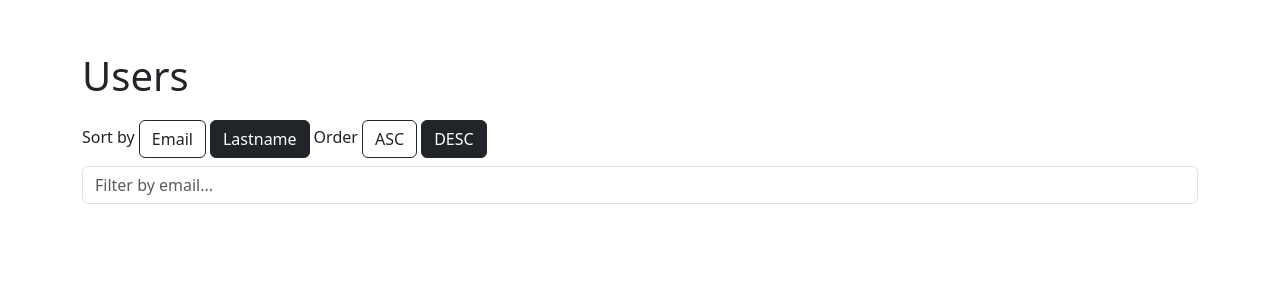
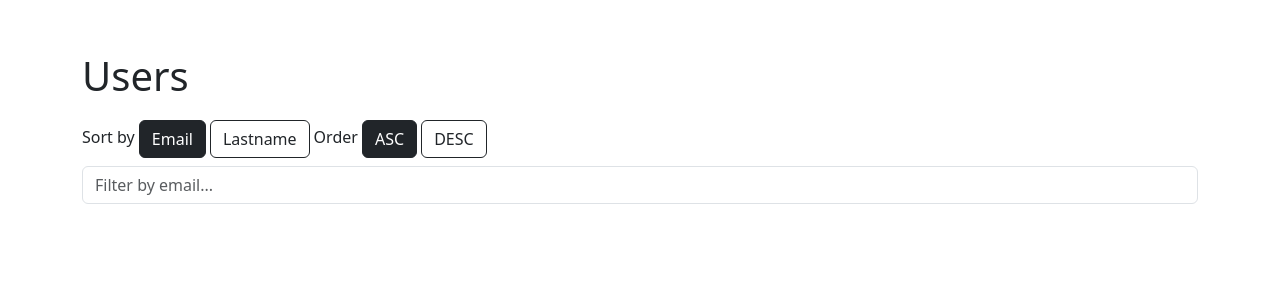
Before and after one commit to WolfgangTheDrug/Angular-Reactive-Components-Challenge, an Angular app: page / in a window 1280 px wide. Shown: the top 300 px of the page. Built offline with nearby package versions, Linux system fonts and the light colour scheme; no server answers.

Commit message:
Adding sorting functionalities to the user-list.service.ts file

```diff
--- a/src/app/filter-utility-component/filter-utility.component.html
+++ b/src/app/filter-utility-component/filter-utility.component.html
@@ -1,48 +1,42 @@
 <div class="py-1">
   <span>Sort by </span>
-  <button
-    id="email-toggle"
+  <button id="email-toggle"
     class="me-1"
-    (click)="sort('asc')"
+    (click)="setSortOption('email')"
     [ngClass]="{
               'btn': true,
-              'btn-dark': sortOrder() === 'asc',
-              'btn-outline-dark': sortOrder() === 'desc'
+              'btn-dark': usersListService.sortOptions().sortBy === 'email',
+              'btn-outline-dark': usersListService.sortOptions().sortBy === 'lastName'
             }"
   >Email
   </button>
-  <button
-    id="lastname-toggle"
+  <button id="lastname-toggle"
     class="me-1"
-    (click)="sort('asc')"
+    (click)="setSortOption('lastName')"
     [ngClass]="{
               'btn': true,
-              'btn-dark': sortOrder() === 'desc',
-              'btn-outline-dark': sortOrder() == 'asc'
+              'btn-dark': usersListService.sortOptions().sortBy === 'lastName',
+              'btn-outline-dark': usersListService.sortOptions().sortBy === 'email'
             }"
   >Lastname
   </button>
   <span>Order </span>
-  <button
-    id="asc-toggle"
-    class="me-1"
-    (click)="sort('asc')"
+  <button id="asc-toggle"
+    class="me-1 btn"
+    (click)="setSortOption('asc')"
     [ngClass]="{
-              'btn': true,
-              'btn-dark': sortOrder() === 'asc',
-              'btn-outline-dark': sortOrder() === 'desc'
-            }"
+      'btn-dark': usersListService.sortOptions().sortOrder === 'asc',
+      'btn-outline-dark': usersListService.sortOptions().sortOrder === 'desc'
+    }"
   >ASC
   </button>
-  <button
-    id="desc-toggle"
-    class="me-1"
-    (click)="sort('asc')"
+  <button id="desc-toggle"
+    class="me-1 btn"
+    (click)="setSortOption('desc')"
     [ngClass]="{
-              'btn': true,
-              'btn-dark': sortOrder() === 'desc',
-              'btn-outline-dark': sortOrder() == 'asc'
-            }"
+      'btn-dark': usersListService.sortOptions().sortOrder === 'desc',
+      'btn-outline-dark': usersListService.sortOptions().sortOrder === 'asc'
+    }"
   >DESC
   </button>
 </div>
--- a/src/app/filter-utility-component/filter-utility.component.ts
+++ b/src/app/filter-utility-component/filter-utility.component.ts
@@ -1,7 +1,12 @@
-import {Component} from "@angular/core";
+import {Component, computed, inject, Signal, signal, WritableSignal} from "@angular/core";
 import {RouterOutlet} from "@angular/router";
 import {NgClass} from "@angular/common";
 import {DetailComponent} from "../detail-component/detail.component";
+import {UserModel} from "../users-list-component/user.model";
+import {UsersListService} from "../users-list-component/users-list.service";
+
+type SortOrder = 'asc' | 'desc';
+type SortBy = 'email' | 'lastName';
 
 @Component({
   selector: 'filter-utility',
@@ -11,9 +16,13 @@ import {DetailComponent} from "../detail-component/detail.component";
 })
 
 export class FilterUtilityComponent {
-  sort(asc: string) {}
+  readonly usersListService: UsersListService = inject(UsersListService);
 
-  sortOrder(): string {
-    return 'desc';
+  setSortOption( option: SortBy | SortOrder ): void {
+    this.usersListService.sortOptions.update( opt => {
+      return option === 'email' || option === 'lastName'
+        ? { ...opt, sortBy: option }
+        : { ...opt, sortOrder: option };
+    });
   }
 }
--- a/src/app/users-list-component/users-list.component.html
+++ b/src/app/users-list-component/users-list.component.html
@@ -1,5 +1,5 @@
 <ul class="list-group">
-  @for( user of users(); track user.id) {
+  @for( user of usersListService.usersView(); track user.id) {
     <li class="list-group-item d-flex justify-content-between align-items-center" [id]="user.id">
       <span>{{ user.name.firstname }} {{ user.name.lastname }} | {{ user.email }} </span>
       <button
--- a/src/app/users-list-component/users-list.component.ts
+++ b/src/app/users-list-component/users-list.component.ts
@@ -1,4 +1,4 @@
-import {Component, computed, inject, Signal} from "@angular/core";
+import {Component, computed, inject, signal, Signal, WritableSignal} from "@angular/core";
 import {RouterOutlet} from "@angular/router";
 import {NgClass} from "@angular/common";
 import {UsersListService} from "./users-list.service";
@@ -16,10 +16,6 @@ import {SelectedUserService} from "./selected-user.service";
 export class UsersListComponent {
   readonly usersListService: UsersListService = inject(UsersListService);
   readonly SelectedUserService: SelectedUserService = inject(SelectedUserService);
-  readonly users: Signal<UserModel[]> = toSignal(
-    this.usersListService.getAll(),
-    {initialValue: []}
-  )
 
   toggleDetails( user: UserModel ) {
     if(this.SelectedUserService.userIsSelected === null || this.SelectedUserService.selectedUserId() !== user.id ){
@@ -28,14 +24,4 @@ export class UsersListComponent {
       this.SelectedUserService.selectedUser.set( null );
     }
   }
-
-  readonly VISIBLE_USERS: Signal<UserModel[]> = computed(() => {
-    return this.users()
-  });
-
-  sortOrder(): string {
-    return 'desc';
-  }
-
-
 }
--- a/src/app/users-list-component/users-list.service.ts
+++ b/src/app/users-list-component/users-list.service.ts
@@ -1,15 +1,45 @@
-import {inject, Injectable} from "@angular/core";
+import {computed, inject, Injectable, signal, Signal, WritableSignal} from "@angular/core";
 import {HttpClient} from "@angular/common/http";
 import {Observable} from "rxjs";
 import {UserModel} from "./user.model";
+import {toSignal} from "@angular/core/rxjs-interop";
+
+type SortOptions = {
+  sortBy: 'email' | 'lastName',
+  sortOrder: 'asc' | 'desc'
+}
 
 @Injectable({providedIn: 'root'})
 export class UsersListService {
   private readonly apiUrl: string = 'https://fakestoreapi.com/users';
   private readonly httpClient: HttpClient = inject(HttpClient);
-
+  private readonly defaultSortOptions: SortOptions = { sortBy: 'email', sortOrder: 'asc' };
+  readonly sortOptions: WritableSignal<SortOptions> = signal( this.defaultSortOptions );
 
   getAll(): Observable<UserModel[]> {
     return this.httpClient.get<UserModel[]>(this.apiUrl)
   }
+
+  readonly users: Signal<UserModel[]> = toSignal(
+    this.getAll(),
+    {initialValue: []}
+  )
+  readonly usersView: Signal<UserModel[]> = computed(() => {
+    return this.users().sort((a: UserModel, b: UserModel) => {
+      if ( this.sortOptions().sortBy === 'email' ) {
+        if ( this.sortOptions().sortOrder === 'asc' ) {
+          // emails asc
+          return a.email.localeCompare(b.email);
+        }
+        // emails desc
+        return b.email.localeCompare(a.email);
+      }
+      if ( this.sortOptions().sortOrder === 'asc' ) {
+        // lastName asc
+        return a.name.lastname.localeCompare(b.name.lastname);
+      }
+      // lastName desc
+      return b.name.lastname.localeCompare(a.name.lastname);
+    });
+  });
 }
```
